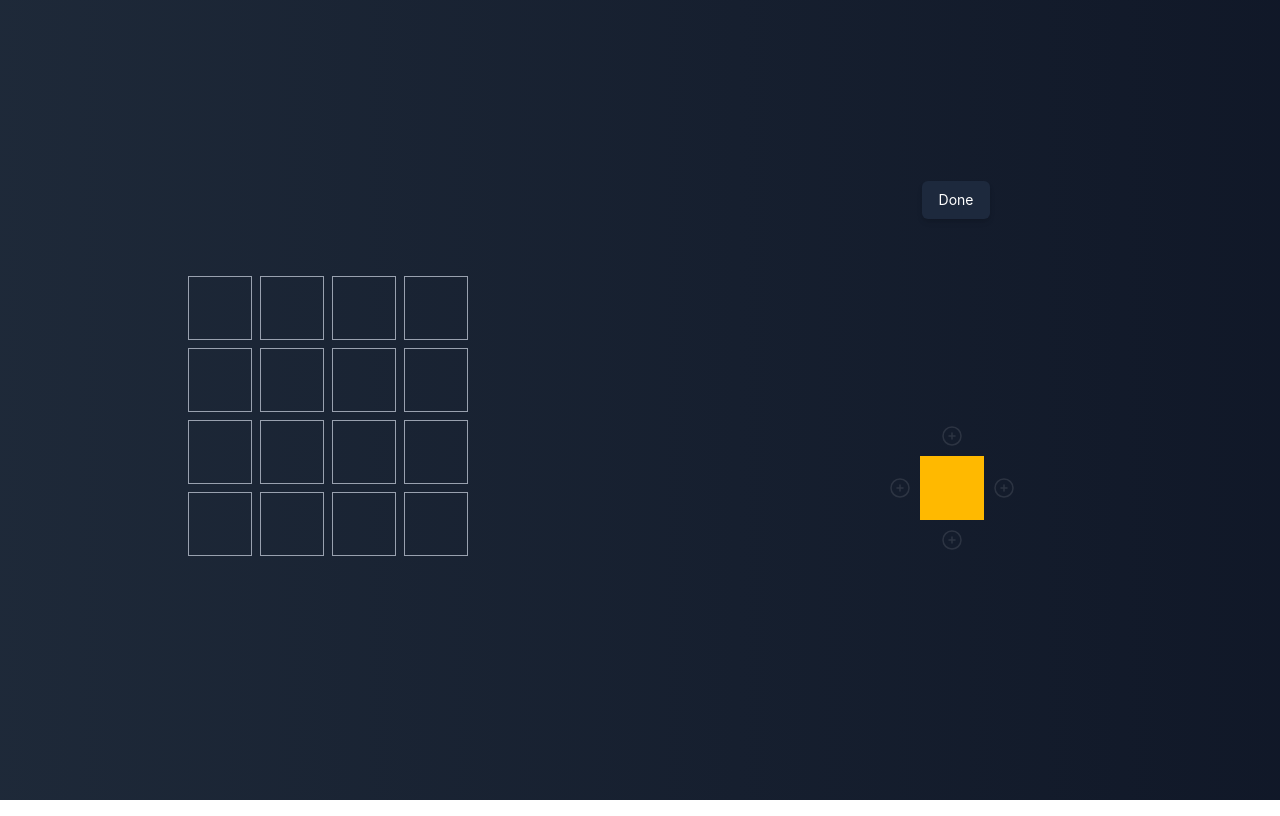
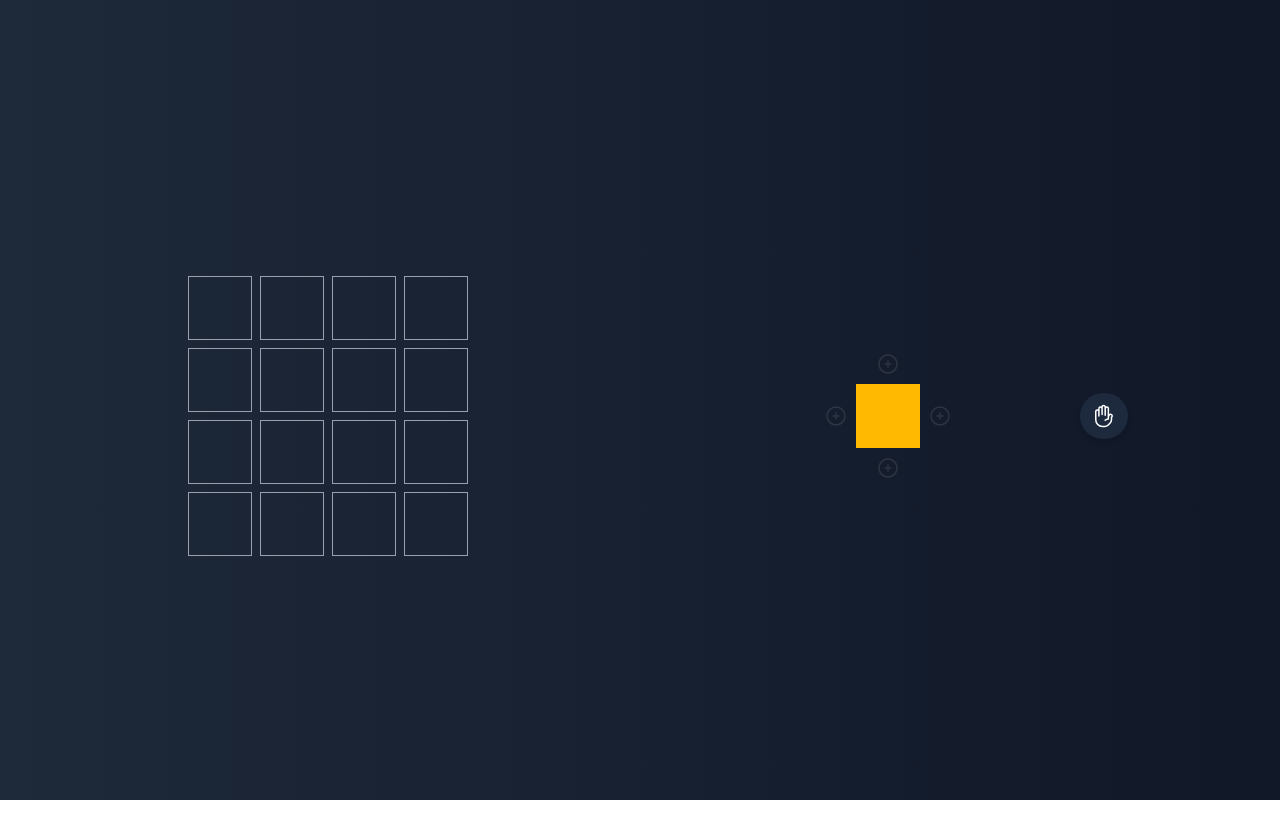
Before and after one commit to dCastanho/tech-grid, a Vue app: page / in a window 1280 px wide. Built offline with nearby package versions, Linux system fonts and the light colour scheme.

Commit message:
Visual changes

```diff
--- a/src/components/TGBuilder.vue
+++ b/src/components/TGBuilder.vue
@@ -19,8 +19,8 @@
 
 <script setup lang="ts">
 import { computed } from 'vue'
-import TGPlus from './TGPlus.vue';
-import TGMinus from './TGMinus.vue';
+import TGPlus from './icons/Plus.vue';
+import TGMinus from './icons/Minus.vue';
 import { CELL_SIZE } from '../utils/grid';
 import { useShapeEditor } from '../composables/useShapeEditor';
 
--- /dev/null
+++ b/src/components/TGButton.vue
@@ -0,0 +1,5 @@
+<template>
+<button class="w-12 size-lg  rounded-full flex items-center justify-center bg-slate-800 border border-transparent text-center text-sm text-white transition-all shadow-md hover:shadow-lg focus:bg-slate-700 focus:shadow-none active:bg-slate-700 hover:bg-slate-700 active:shadow-none disabled:pointer-events-none disabled:opacity-50 py-2.5 disabled:shadow-none ml-2" type="button" >
+	<slot></slot>
+</button>
+</template>
--- a/src/components/TGGrid.vue
+++ b/src/components/TGGrid.vue
@@ -17,25 +17,8 @@
 				</template>
 			</div>
 		</div>
-		<div class="flex flex-col items-center justify-center gap-y-12">
-			<div class="h-24 w-full flex items-center justify-center">
-				<div class="flex flex-row gap-4">
-					<template v-if="editing">
-						<button class="rounded-md bg-slate-800 py-2 px-4 border border-transparent text-center text-sm text-white transition-all shadow-md hover:shadow-lg focus:bg-slate-700 focus:shadow-none active:bg-slate-700 hover:bg-slate-700 active:shadow-none disabled:pointer-events-none disabled:opacity-50 disabled:shadow-none ml-2" type="button" @click="editing = !editing">
-							Done
-						</button>
-					</template>
-					<template v-else>
-						<button class="rounded-md bg-slate-800 py-2 px-4 border border-transparent text-center text-sm text-white transition-all shadow-md hover:shadow-lg focus:bg-slate-700 focus:shadow-none active:bg-slate-700 hover:bg-slate-700 active:shadow-none disabled:pointer-events-none disabled:opacity-50 disabled:shadow-none ml-2" type="button" @click="save">
-							Save
-						</button>
-						<button class="rounded-md bg-slate-800 py-2 px-4 border border-transparent text-center text-sm text-white transition-all shadow-md hover:shadow-lg focus:bg-slate-700 focus:shadow-none active:bg-slate-700 hover:bg-slate-700 active:shadow-none disabled:pointer-events-none disabled:opacity-50 disabled:shadow-none ml-2" type="button" @click="cancel">
-							Cancel
-						</button>
-					</template>
-				</div>
-			</div>
-			<div class="flex h-96 items-center justify-center">
+		<div class="flex items-center justify-center px-16">
+				<div class="grow flex items-center justify-center">
 					<TGBuilder v-if="editing"  v-model="tech"></TGBuilder>
 					<TGDraggable
 					v-model="style"
@@ -51,7 +34,23 @@
 						></TGTechnique>
 					</TGDraggable>
 				</div>
+				<div class="w-32 flex flex-col gap-4 ">
+					<template v-if="editing">
+						<TGButton class="w-12 size-lg  rounded-full flex items-center justify-center bg-slate-800 border border-transparent text-center text-sm text-white transition-all shadow-md hover:shadow-lg focus:bg-slate-700 focus:shadow-none active:bg-slate-700 hover:bg-slate-700 active:shadow-none disabled:pointer-events-none disabled:opacity-50 py-2.5 disabled:shadow-none ml-2" type="button" @click="editing = !editing">
+							<Hand></Hand>
+						</TGButton>
+					</template>
+					<template v-else>
+						<TGButton class="w-12 size-lg  rounded-full flex items-center justify-center bg-slate-800 border border-transparent text-center text-sm text-white transition-all shadow-md hover:shadow-lg focus:bg-slate-700 focus:shadow-none active:bg-slate-700 hover:bg-slate-700 active:shadow-none disabled:pointer-events-none disabled:opacity-50 py-2.5 disabled:shadow-none ml-2" type="button" @click="save">
+							<Check></Check>
+						</TGButton>
+						<TGButton class="w-12 size-lg  rounded-full flex items-center justify-center bg-slate-800 border border-transparent text-center text-sm text-white transition-all shadow-md hover:shadow-lg focus:bg-slate-700 focus:shadow-none active:bg-slate-700 hover:bg-slate-700 active:shadow-none disabled:pointer-events-none disabled:opacity-50 py-2.5 disabled:shadow-none ml-2" type="button" @click="cancel">
+							<Cross></Cross>
+						</TGButton>
+					</template>
 				</div>
+			</div>
+
 	</div>
 </template>
 
@@ -64,6 +63,10 @@ import TGBuilder from './TGBuilder.vue';
 import { GridPosition } from '../schema/gridPosition';
 import { cellKey } from '../utils/cellKey';
 import { SIZE as size, CELL_SIZE, GAP, createGrid } from '../utils/grid';
+import Hand from './icons/Hand.vue';
+import Check from './icons/Check.vue';
+import Cross from './icons/Cross.vue';
+import TGButton from './TGButton.vue';
 
 const gridStyle = {
 	display: 'grid',
--- /dev/null
+++ b/src/components/icons/Check.vue
@@ -0,0 +1,5 @@
+<template>
+	<svg xmlns="http://www.w3.org/2000/svg" fill="none" viewBox="0 0 24 24" stroke-width="1.5" stroke="currentColor" class="size-6">
+		<path stroke-linecap="round" stroke-linejoin="round" d="m4.5 12.75 6 6 9-13.5" />
+	</svg>
+</template>
--- /dev/null
+++ b/src/components/icons/Cross.vue
@@ -0,0 +1,5 @@
+<template>
+	<svg xmlns="http://www.w3.org/2000/svg" fill="none" viewBox="0 0 24 24" stroke-width="1.5" stroke="currentColor" class="size-6">
+ 	 <path stroke-linecap="round" stroke-linejoin="round" d="M6 18 18 6M6 6l12 12" />
+	</svg>
+</template>
--- /dev/null
+++ b/src/components/icons/Hand.vue
@@ -0,0 +1,5 @@
+<template>
+	<svg xmlns="http://www.w3.org/2000/svg" fill="none" viewBox="0 0 24 24" stroke-width="1.5" stroke="currentColor" class="size-6">
+	<path stroke-linecap="round" stroke-linejoin="round" d="M10.05 4.575a1.575 1.575 0 1 0-3.15 0v3m3.15-3v-1.5a1.575 1.575 0 0 1 3.15 0v1.5m-3.15 0 .075 5.925m3.075.75V4.575m0 0a1.575 1.575 0 0 1 3.15 0V15M6.9 7.575a1.575 1.575 0 1 0-3.15 0v8.175a6.75 6.75 0 0 0 6.75 6.75h2.018a5.25 5.25 0 0 0 3.712-1.538l1.732-1.732a5.25 5.25 0 0 0 1.538-3.712l.003-2.024a.668.668 0 0 1 .198-.471 1.575 1.575 0 1 0-2.228-2.228 3.818 3.818 0 0 0-1.12 2.687M6.9 7.575V12m6.27 4.318A4.49 4.49 0 0 1 16.35 15m.002 0h-.002" />
+	</svg>
+</template>
--- /dev/null
+++ b/src/components/icons/Pencil.vue
@@ -0,0 +1,5 @@
+<template>
+	<svg xmlns="http://www.w3.org/2000/svg" fill="none" viewBox="0 0 24 24" stroke-width="1.5" stroke="currentColor" class="size-6">
+		<path stroke-linecap="round" stroke-linejoin="round" d="m16.862 4.487 1.687-1.688a1.875 1.875 0 1 1 2.652 2.652L6.832 19.82a4.5 4.5 0 0 1-1.897 1.13l-2.685.8.8-2.685a4.5 4.5 0 0 1 1.13-1.897L16.863 4.487Zm0 0L19.5 7.125" />
+	</svg>
+</template>
```
Also changed, not shown: src/components/icons/Minus.vue (renamed from src/components/TGMinus.vue), src/components/icons/Plus.vue (renamed from src/components/TGPlus.vue). Lines whose indentation alone changed are shown as unchanged.
